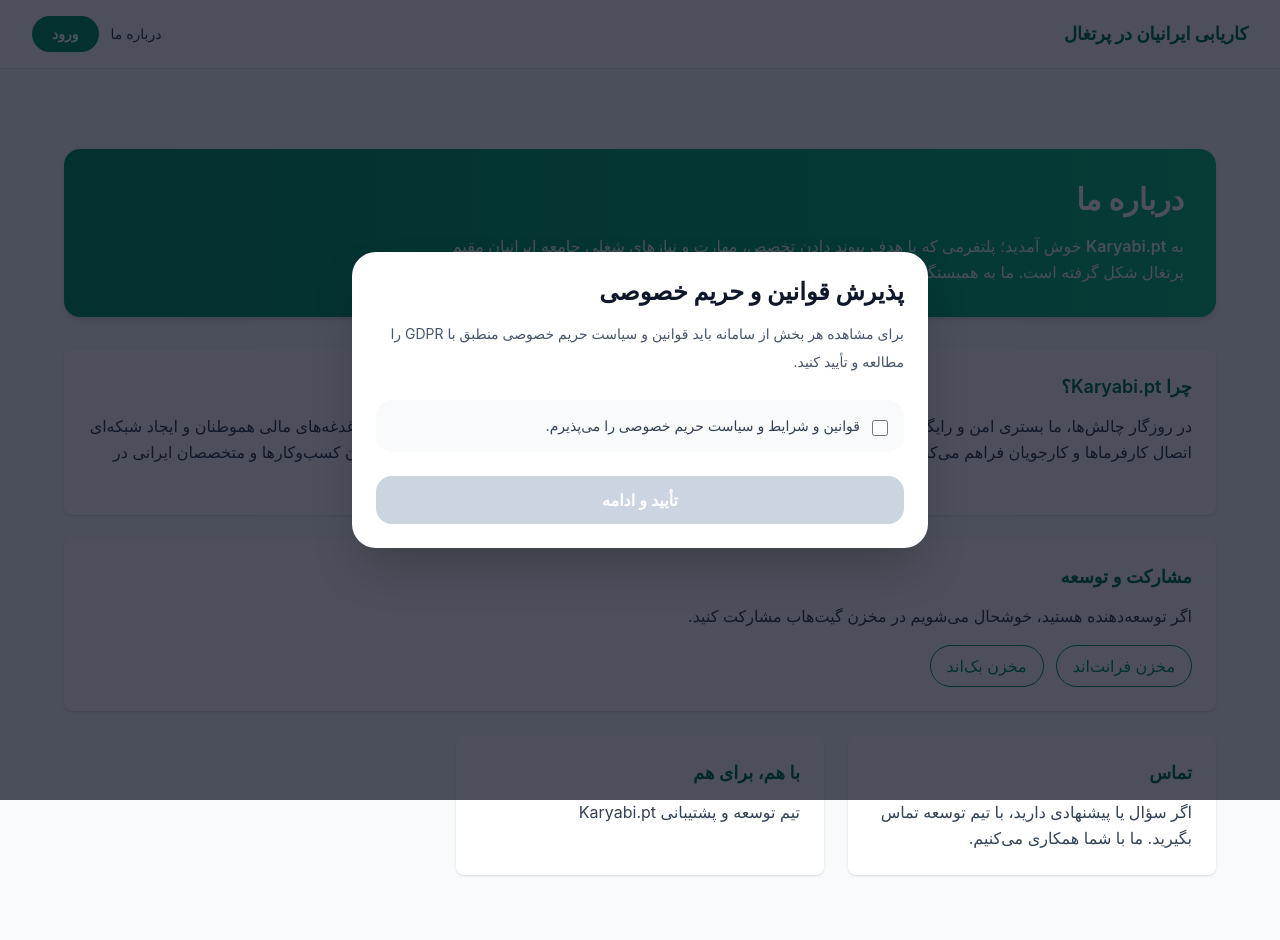
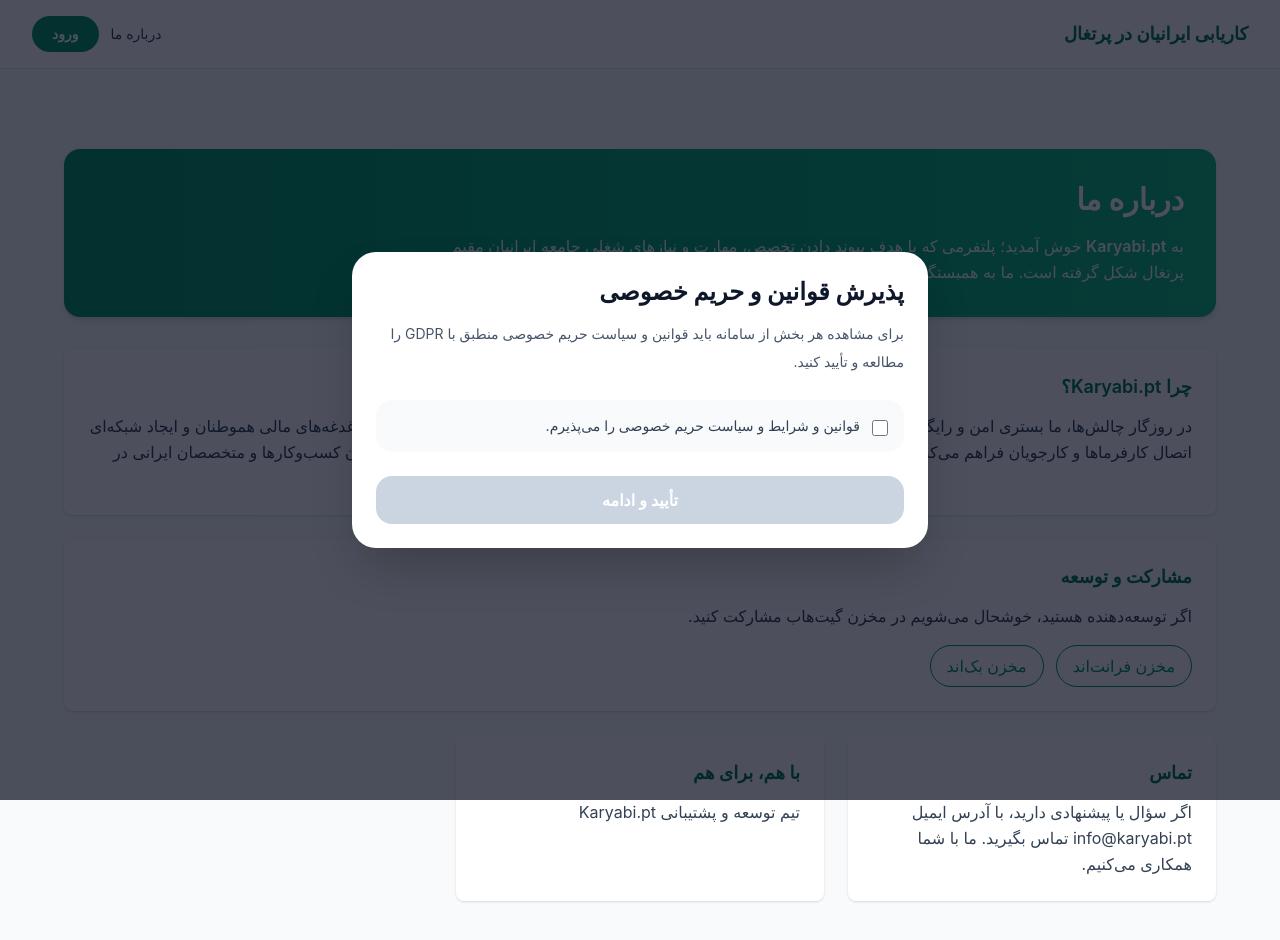
Before and after one commit to pouyakondori/karyabi-pt-frontend, a React (Vite) app: page /about in a window 1280 px wide. Shown: the top 940 px of the page. Built offline with nearby package versions, Linux system fonts and the light colour scheme; no server answers.

Commit message:
feat: update contact information in AboutPage to include email address

```diff
--- a/src/pages/AboutPage.tsx
+++ b/src/pages/AboutPage.tsx
@@ -65,7 +65,7 @@
         <article className="rounded-lg bg-white p-6 shadow hover:shadow-lg transition">
           <h2 className="text-lg font-semibold text-emerald-700">تماس</h2>
           <p className="mt-3 text-slate-700 leading-relaxed">
-            اگر سؤال یا پیشنهادی دارید، با تیم توسعه تماس بگیرید. ما با شما همکاری می‌کنیم.
+            اگر سؤال یا پیشنهادی دارید، با آدرس ایمیل info@karyabi.pt تماس بگیرید. ما با شما همکاری می‌کنیم.
           </p>
         </article>
 
```
